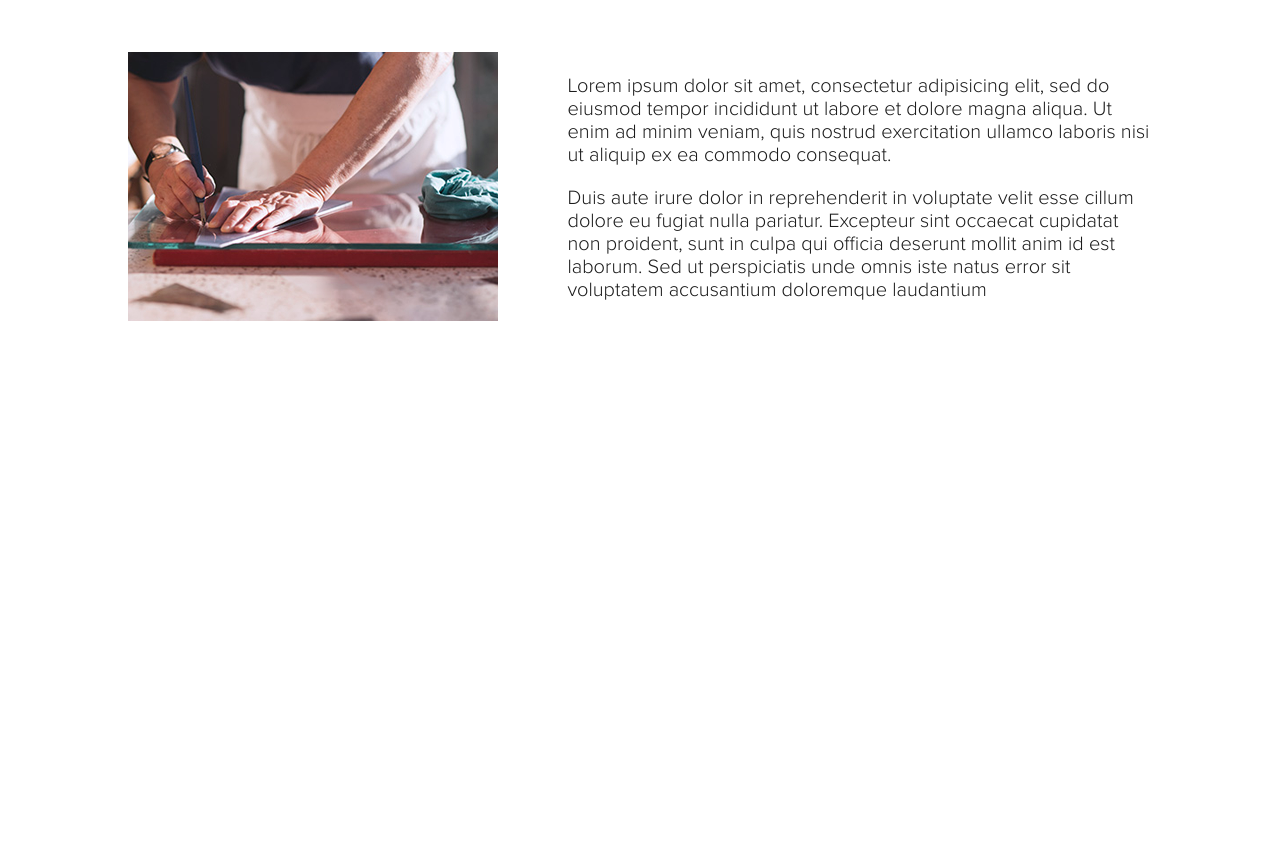
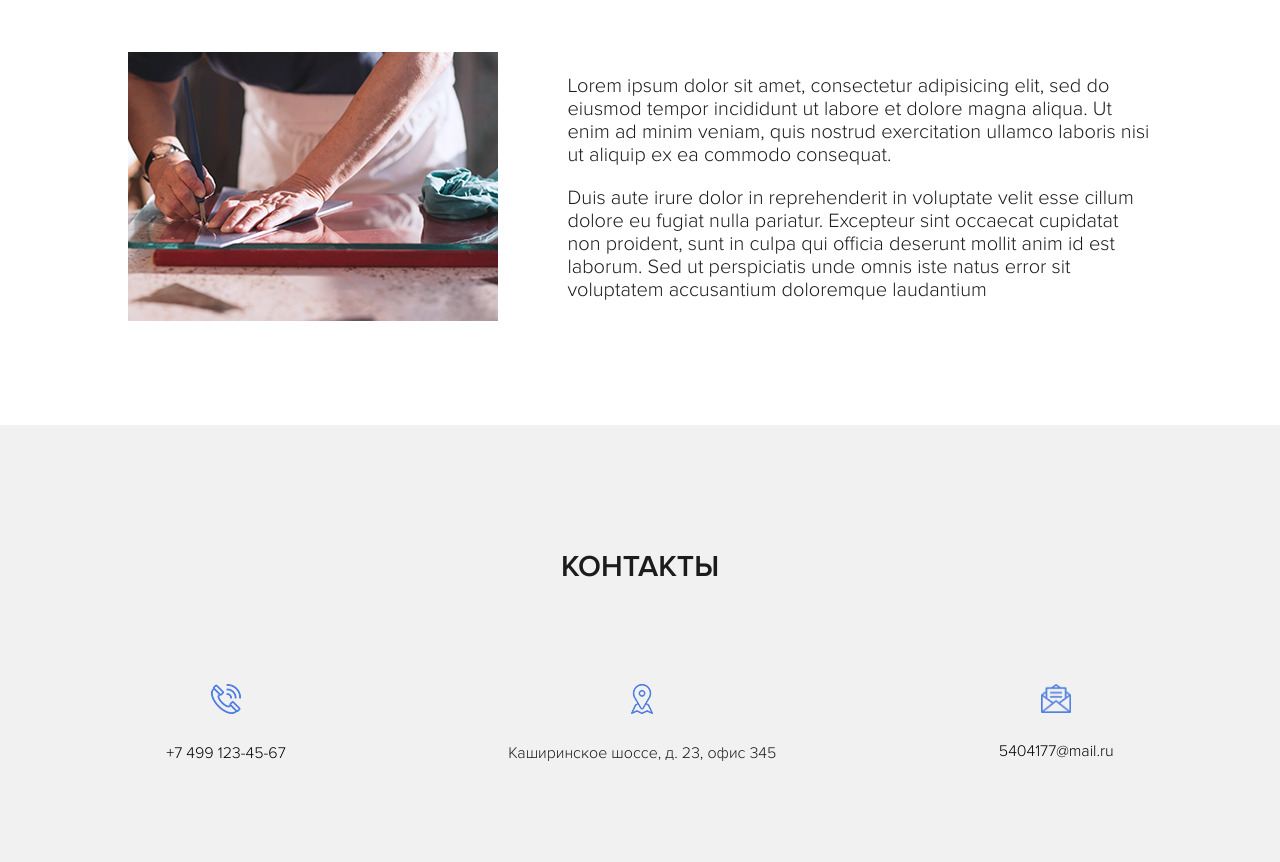
Before and after one commit to nikolay-mumyatov/fabrika, a plain HTML site: page index.html in a window 1280 px wide. Shown: the part 7320-8182 px from the top of the page. Before the commit the page ends 7745 px from the top, so only its background shows below. Drawn offline with Linux system fonts and the light colour scheme.

Commit message:
Верстка блока "Контакты" (.contacts) + адаптив.

```diff
--- a/index.html
+++ b/index.html
@@ -488,6 +488,34 @@
 
             </div> <!-- /.container -->
         </section> <!-- /.section factory -->
+
+        <section class="section contacts">
+            <div class="container">
+                <h2 class="section-title section__title">Контакты</h2>
+                    <div class="contacts-block">
+                    <div class="contacts-block__item">
+                        <img src=img/contacts/contact_1.png alt="Телефон" class="contacts__img">
+                        <div class="contacts__text">
+                            <a href="tel:+7 499 123-45-67" class="contacts__link">+7 499 123-45-67</a>
+                        </div>
+                    </div> <!-- /.contacts-block__item -->
+
+                    <div class="contacts-block__item">
+                        <img src=img/contacts/contact_2.png alt="Адрес" class="contacts__img">
+                        <div class="contacts__text">Каширинское шоссе, д. 23, офис 345</div>
+                    </div> <!-- /.contacts-block__item -->
+
+                    <div class="contacts-block__item">
+                        <img src=img/contacts/contact_3.png alt="E-mail" class="contacts__img">
+                        <div class="contacts__text">
+                            <a href="mailto:5404177@mail.ru" class="contacts__link">5404177@mail.ru</a>
+                        </div>
+                    </div> <!-- /.contacts-block__item -->
+
+                </div> <!-- /.contacts-block -->
+
+            </div> <!-- /.container -->
+        </section> <!-- /.section contacts -->
     </main>
 
     <script src="js/jquery-3.4.1.min.js"></script>
--- /dev/null
+++ b/scss/blocks/_contacts.scss
@@ -0,0 +1,54 @@
+.contacts{
+    background-color: $bg-secondary;
+    &-block{
+        display: flex;
+        justify-content: space-around;
+        flex-wrap: wrap;
+        &__item{
+            text-align: center;
+            .contacts__img{
+                margin-bottom: 25px;
+                max-width: 30px;
+            }
+            .contacts__text{
+                font-size: 16px;
+                margin: auto;
+                .contacts__link{
+                    text-decoration: none;
+                    color: black;
+                }
+            }
+        }
+    }
+}
+
+
+// Адаптивная верстка.
+
+@media (max-width: 676px) {
+    .contacts{
+        &-block{
+            &__item{
+                .contacts__text{
+                    max-width: 180px;
+                }
+            }
+        }
+    }
+}
+
+@media (max-width: 474px) {
+
+    .contacts{
+        &-block{
+            justify-content: center;
+            &__item{
+                width: 100%;
+                margin-bottom: 60px;
+                &:last-child{
+                    margin-bottom: 0px;
+                }
+            }
+        }
+    }
+}
--- a/scss/style.scss
+++ b/scss/style.scss
@@ -13,3 +13,4 @@
 @import "blocks/steps"; // Блок steps.
 @import "blocks/feedback"; // Блок feedback.
 @import "blocks/factory"; // Блок factory.
+@import "blocks/contacts"; // Блок contacts.
```
Also changed, not shown: css/style.min.css, img/contacts/contact_1.png (added), img/contacts/contact_2.png (added), img/contacts/contact_3.png (added), 1 other file.
